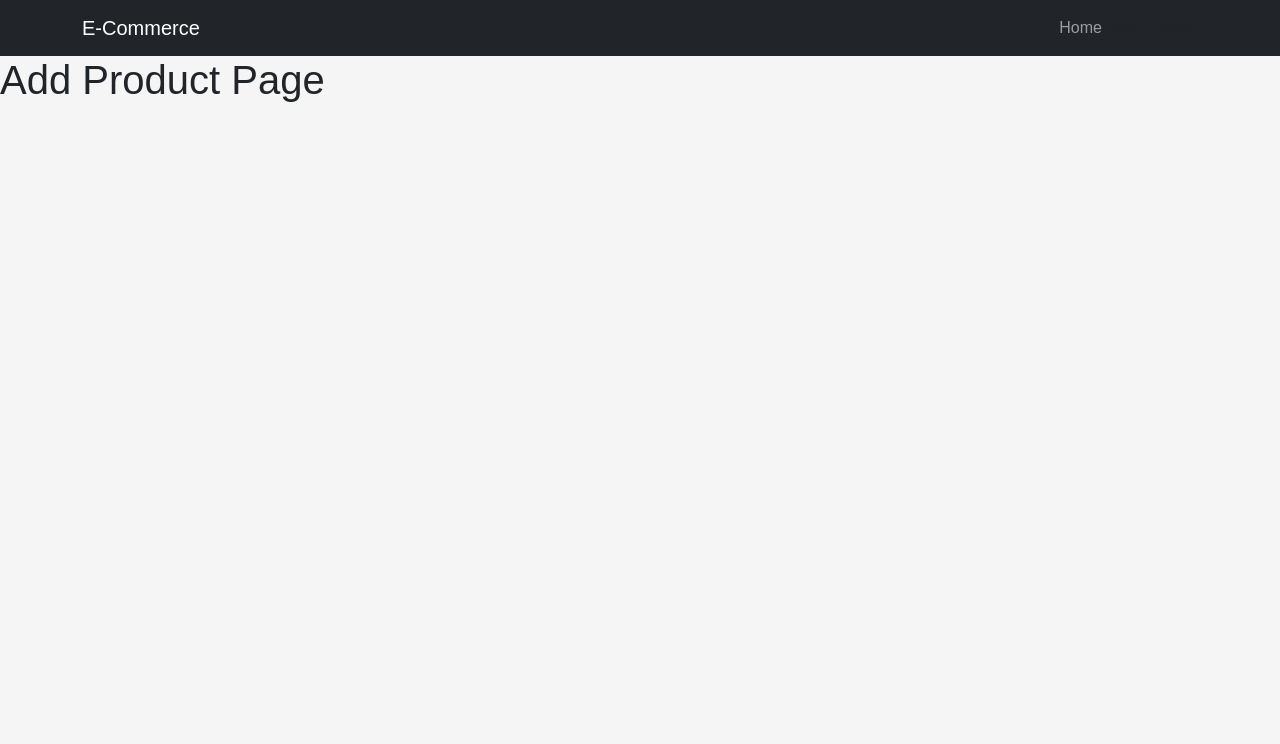
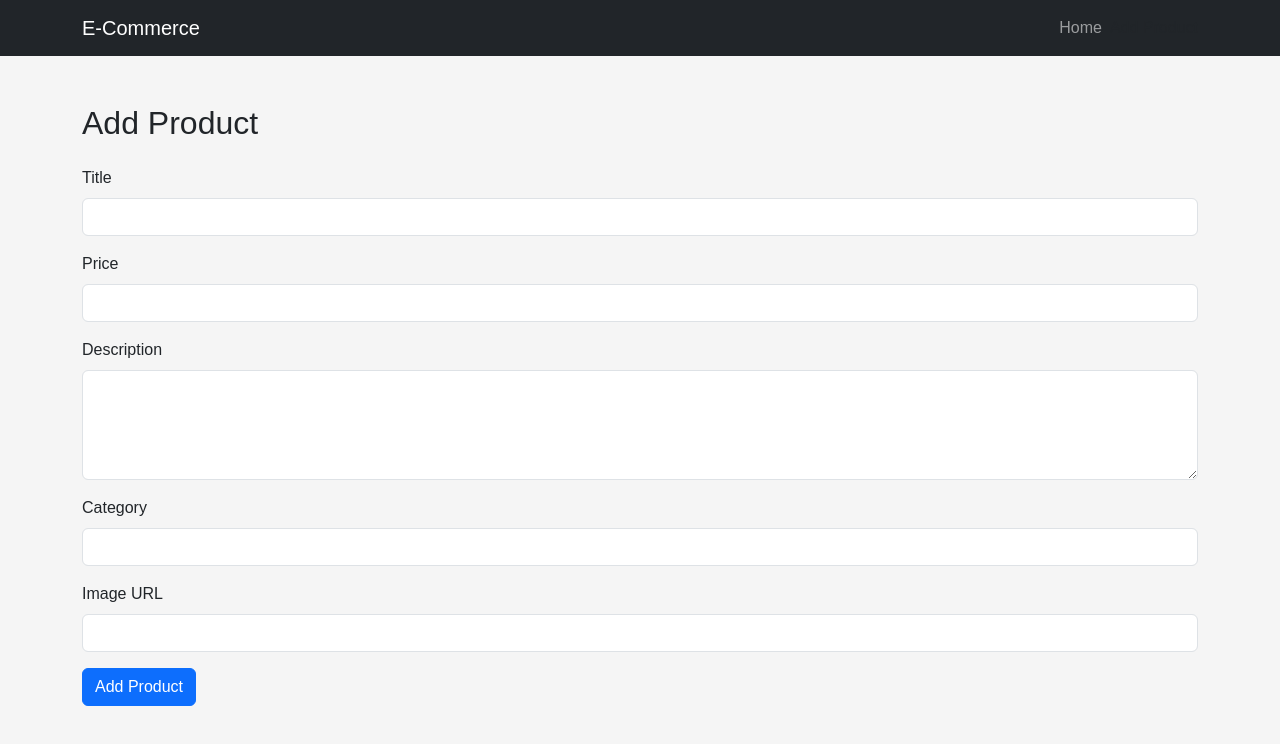
Before and after one commit to Aleenabijoy/ecommerce-app, a React (Vite) app in the folder react-ecommerce-crud/: page /add-product in a window 1280 px wide. Shown: the top 744 px of the page. Built offline with nearby package versions, Linux system fonts and the light colour scheme; no server answers.

Commit message:
Implement product listing, product details, and create product feature

```diff
--- a/react-ecommerce-crud/src/App.jsx
+++ b/react-ecommerce-crud/src/App.jsx
@@ -43,7 +43,14 @@ function App() {
             path="/product/:id"
             element={<ProductDetails products={products} />}
           />
-        <Route path="/add-product" element={<AddProduct/>}/>
+        <Route
+            path="/add-product"
+            element={
+              <AddProduct
+                products={products}
+                setProducts={setProducts}
+              />
+            }/>
         <Route path="/edit-product/:id" element={<EditProduct/>}/>
       </Routes>
     </>
--- a/react-ecommerce-crud/src/pages/AddProduct.jsx
+++ b/react-ecommerce-crud/src/pages/AddProduct.jsx
@@ -1,5 +1,112 @@
-function AddProduct(){
-    return <h1>Add Product Page</h1>;
+import {useState} from "react";
+import {useNavigate} from "react-router-dom";
 
+function AddProduct({products,setProducts}){
+
+    const navigate=useNavigate();
+    const [formData,setFormData]=useState({
+        title:"",
+        price:"",
+        description:"",
+        category:"",
+        image:"",
+    });
+
+    const handleChange=(e)=>{
+        setFormData({
+            ...formData,
+            [e.target.name]:e.target.value,
+        });
+    };
+
+    const handleSubmit=(e)=>{
+        e.preventDefault();
+        if(
+            !formData.title ||
+            !formData.price ||
+            !formData.description||
+            !formData.category||
+            !formData.image
+        ){
+            alert("Please fill in all fields.");
+            return;
+        }
+        const newProduct={
+            id:Date.now(),
+            ...formData,
+            price:Number(formData.price),
+        };
+        setProducts([...products,newProduct]);
+        navigate("/");
+    };
+
+    return(
+        <div className="container mt-5">
+            <h2 className="mb-4">Add Product</h2>
+
+            <form onSubmit={handleSubmit}>
+                <div className="mb-3">
+                    <label className="form-label">Title</label>
+                    <input
+                        type="text"
+                        className="form-control"
+                        name="title"
+                        value={formData.title}
+                        onChange={handleChange}/>
+
+                </div>
+
+                <div className="mb-3">
+                    <label className="form-label">Price</label>
+                    <input
+                        type="number"
+                        className="form-control"
+                        name="price"
+                        value={formData.price}
+                        onChange={handleChange}/>
+                </div>
+
+                <div className="mb-3">
+                    <label className="form-label">Description</label>
+                    <textarea
+                    className="form-control"
+                    rows="4"
+                    name="description"
+                    value={formData.description}
+                    onChange={handleChange}
+                    ></textarea>
+                </div>
+
+                <div className="mb-3">
+                    <label className="form-label">Category</label>
+                    <input
+                    type="text"
+                    className="form-control"
+                    name="category"
+                    value={formData.category}
+                    onChange={handleChange}
+                    />
+                </div>
+
+                <div className="mb-3">
+                    <label className="form-label">Image URL</label>
+                    <input
+                    type="text"
+                    className="form-control"
+                    name="image"
+                    value={formData.image}
+                    onChange={handleChange}
+                    />
+                </div>
+
+
+                <button
+                    type="submit"
+                    className="btn btn-primary">
+                    Add Product
+                </button>
+            </form>
+        </div>
+    )
 }
 export default AddProduct;
```
Also changed, not shown: react-ecommerce-crud/src/pages/Home.jsx (+13 -8 lines).
